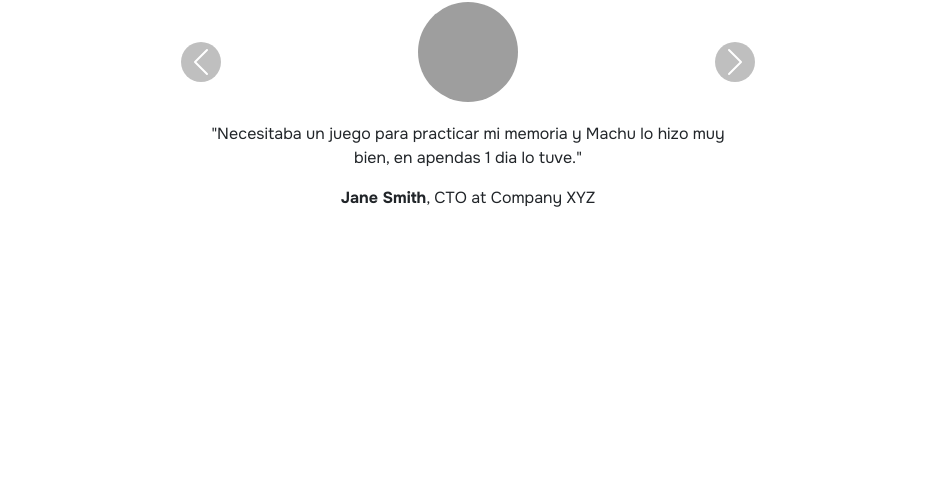
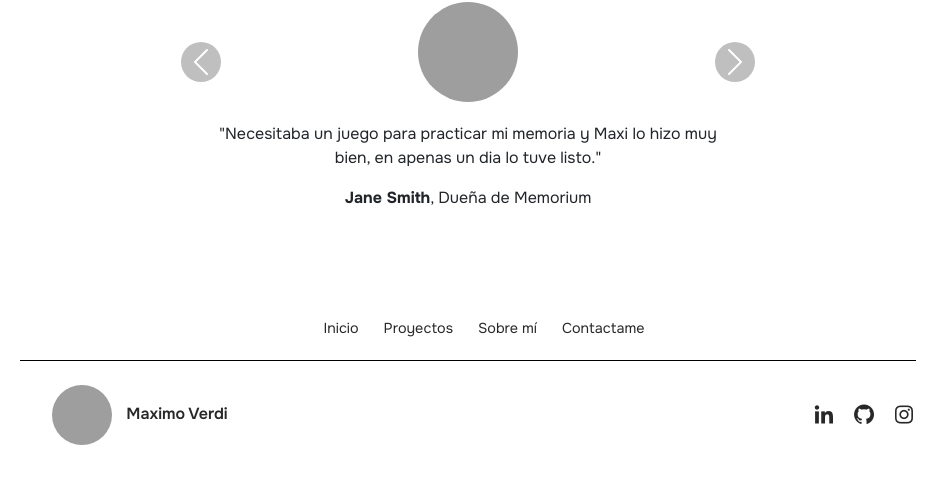
Before and after one commit to MaximoVerdi/portfolio-proyect, a plain HTML site: page index.html in a window 1280 px wide. Shown: the part 1529-2017 px from the top of the page, without its empty margins (172-1116 px from the left). Before the commit the page ends 1775 px from the top, so only its background shows below. Drawn offline with nearby package versions, Linux system fonts and the light colour scheme; grey boxes are pictures that could not be loaded.

Commit message:
Agregado de nueva seccion footer e imagen de un proyecto

```diff
--- a/index.html
+++ b/index.html
@@ -41,9 +41,9 @@
                     Argentina</strong>, me encuentro en constante aprendizaje.</p>
             <div class="hero-content__main-buttons align-items-center gap-4">
                 <ul class="social-list">
-                    <li><a href="#" class="d-flex align-items-center"><i class='bx bxl-linkedin'></i></a></li>
-                    <li><a href="#" class="d-flex align-items-center"><i class='bx bxl-github'></i></a></li>
-                    <li><a href="#" class="d-flex align-items-center"><i class='bx bxl-instagram'></i></a></li>
+                    <li><a href="https://www.linkedin.com/feed/" class="d-flex align-items-center" target="_blank"><i class='bx bxl-linkedin'></i></a></li>
+                    <li><a href="https://github.com/MaximoVerdi" class="d-flex align-items-center" target="_blank"><i class='bx bxl-github'></i></a></li>
+                    <li><a href="https://www.instagram.com/maxi_verdi/" class="d-flex align-items-center" target="_blank"><i class='bx bxl-instagram'></i></a></li>
 
                 </ul>
                 <div class="contact-btn" id="Proyectos">
@@ -74,7 +74,7 @@
                             <div class="carousel-inner">
                                 <div class="carousel-item active">
                                     <img src="images/fadu.webp" class="d-block w-100"
-                                        alt="Imagen del inicio de la web de legado automoviles">
+                                        alt="Imagen de la web de Facultad de arquitectura argentina (Fadu)">
                                 </div>
                                 <div class="carousel-item">
                                     <img src="images/fadu2.webp" class="d-block w-100"
@@ -243,8 +243,8 @@
                         <div class="carousel-item">
                             <div class="testimonial-slide">
                                 <img src="https://randomuser.me/api/portraits/women/44.jpg" alt="Testimonial 2" class="rounded-circle">
-                                <p>"Necesitaba un juego para practicar mi memoria y Machu lo hizo muy bien, en apendas 1 dia lo tuve."</p>
-                                <p><strong>Jane Smith</strong>, CTO at Company XYZ</p>
+                                <p>"Necesitaba un juego para practicar mi memoria y Maxi lo hizo muy bien, en apenas un dia lo tuve listo."</p>
+                                <p><strong>Jane Smith</strong>, Dueña de Memorium</p>
                             </div>
                         </div>
                         <!-- Add more testimonial items as needed -->
@@ -267,6 +267,32 @@
         </div>
     </div>
 
+    <footer class="footer">
+        <nav class="nav__footer">
+            <ul class="nav-list">
+                <li class="nav-item"><a href="#inicio">Inicio</a></li>
+                <li class="nav-item"><a href="#Proyectos">Proyectos</a></li>
+                <li class="nav-item"><a href="#">Sobre mí</a></li>
+                <li class="nav-item"><a href="mailto:maximoverdi21@gmail.com?Subject=Cotizacion%20Web" class="contact-nav__footer">Contactame</a></li>
+            </ul>
+        </nav>
+        <br>
+        <div>
+            <ul class="footer-list">
+                <div class="footer-profile__container">
+                    <a href="https://www.linkedin.com/feed/" target="_blank"><img src="images/machu.webp" alt="Imagen de Maximo Verdi"></a>
+                    <a href="https://www.linkedin.com/feed/" target="_blank"><span>Maximo Verdi</span></a>
+                </div>
+                <ul class="social-list__footer d-flex gap-3">
+                    <li><a href="https://www.linkedin.com/feed/" class="d-flex align-items-center" target="_blank"><i class='bx bxl-linkedin'></i></a></li>
+                    <li><a href="https://github.com/MaximoVerdi" class="d-flex align-items-center" target="_blank"><i class='bx bxl-github'></i></a></li>
+                    <li><a href="https://www.instagram.com/maxi_verdi/" class="d-flex align-items-center" target="_blank"><i class='bx bxl-instagram'></i></a></li>
+
+                </ul>
+            </ul>
+        </div>
+    </footer>
+
 
     <script src="script.js"></script>
     <script src="https://cdn.jsdelivr.net/npm/bootstrap@5.3.3/dist/js/bootstrap.bundle.min.js"
--- a/styles.css
+++ b/styles.css
@@ -217,6 +217,105 @@ h2 {
 }
 
 
+/* Testimonials Styles */
+
+.carousel-item img {
+    max-height: 220px;
+    object-fit: cover;
+    border-radius: 5px;
+    margin-bottom: 10px;
+}
+
+
+
+
+.testimonial-carousel {
+    position: relative;
+    max-width: 900px;
+    margin: 0 auto;
+}
+
+.testimonial-slide {
+    text-align: center;
+    padding: 20px;
+}
+
+.testimonial-slide img {
+    border-radius: 50%;
+    width: 100px;
+    height: 100px;
+    margin-bottom: 20px;
+}
+
+.testimonial-carousel-controls {
+    display: flex;
+    position: relative;
+    gap: 800px;
+}
+
+.testimonial-carousel-controls .carousel-control-prev, .testimonial-carousel-controls
+.carousel-control-next {
+    width: 40px;
+    height: 40px;
+    border-radius: 50%;
+    background: rgba(0, 0, 0, 0.5);
+    position: absolute;
+    top: 60px;
+}
+
+.carousel-control-prev-icon,
+.carousel-control-next-icon {
+    color: #fff;
+}
+
+
+/* Footer Styles */
+
+.footer {
+    width: 100%;
+    display: flex;
+    flex-direction: column;
+    justify-content: center;
+    padding: 30px 0px;
+}
+
+.footer-list {
+    display: flex;
+    justify-content: space-between;
+    align-items: center;
+}
+
+.footer-profile__container img {
+    width: 60px;
+    height: 60px;
+    border-radius: 100%;
+    object-fit: cover;
+    margin-right: 10px;
+}
+
+.footer-profile__container a {
+    color: var(--Color-texto-gris);
+    font-weight: 600;
+}
+
+.footer-profile__container a:hover {
+    color: var(--Color-violeta);
+}
+
+
+.nav__footer {
+    border-bottom: 1px solid #000;
+    padding-bottom: 20px;
+}
+
+.social-list__footer li a{
+    font-size: 1.5em;
+    color: var(--Color-texto-gris);
+}
+
+.social-list__footer li a:hover {
+    color: var(--Color-violeta);
+}
 
 /* Media Queries */
 @media screen and (max-width: 1016px) {
@@ -293,53 +392,3 @@ h2 {
     }
 
 }
-
-
-.carousel-item img {
-    max-height: 220px;
-    object-fit: cover;
-    border-radius: 5px;
-    margin-bottom: 10px;
-}
-
-
-
-
-.testimonial-carousel {
-    position: relative;
-    max-width: 900px;
-    margin: 0 auto;
-}
-
-.testimonial-slide {
-    text-align: center;
-    padding: 20px;
-}
-
-.testimonial-slide img {
-    border-radius: 50%;
-    width: 100px;
-    height: 100px;
-    margin-bottom: 20px;
-}
-
-.testimonial-carousel-controls {
-    display: flex;
-    position: relative;
-    gap: 800px;
-}
-
-.testimonial-carousel-controls .carousel-control-prev, .testimonial-carousel-controls
-.carousel-control-next {
-    width: 40px;
-    height: 40px;
-    border-radius: 50%;
-    background: rgba(0, 0, 0, 0.5);
-    position: absolute;
-    top: 60px;
-}
-
-.carousel-control-prev-icon,
-.carousel-control-next-icon {
-    color: #fff;
-}
```
